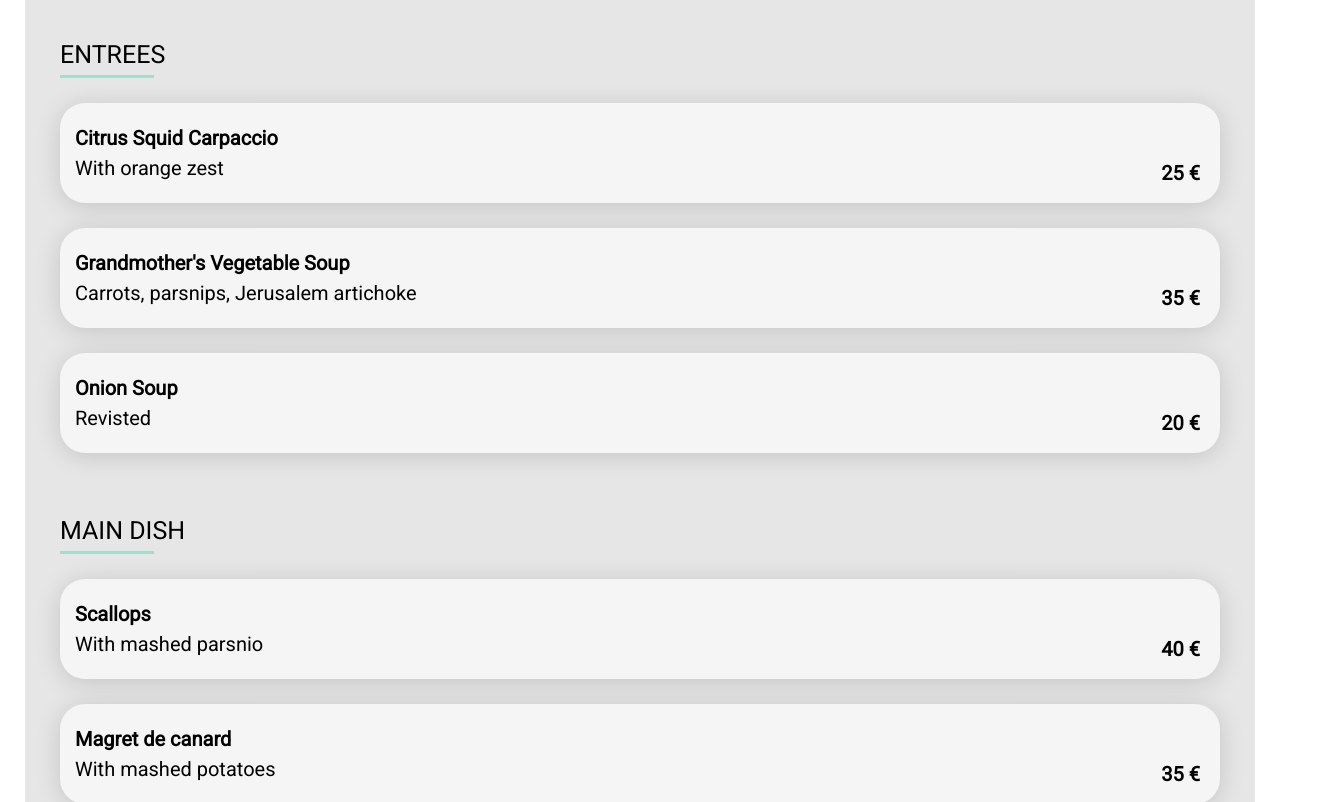
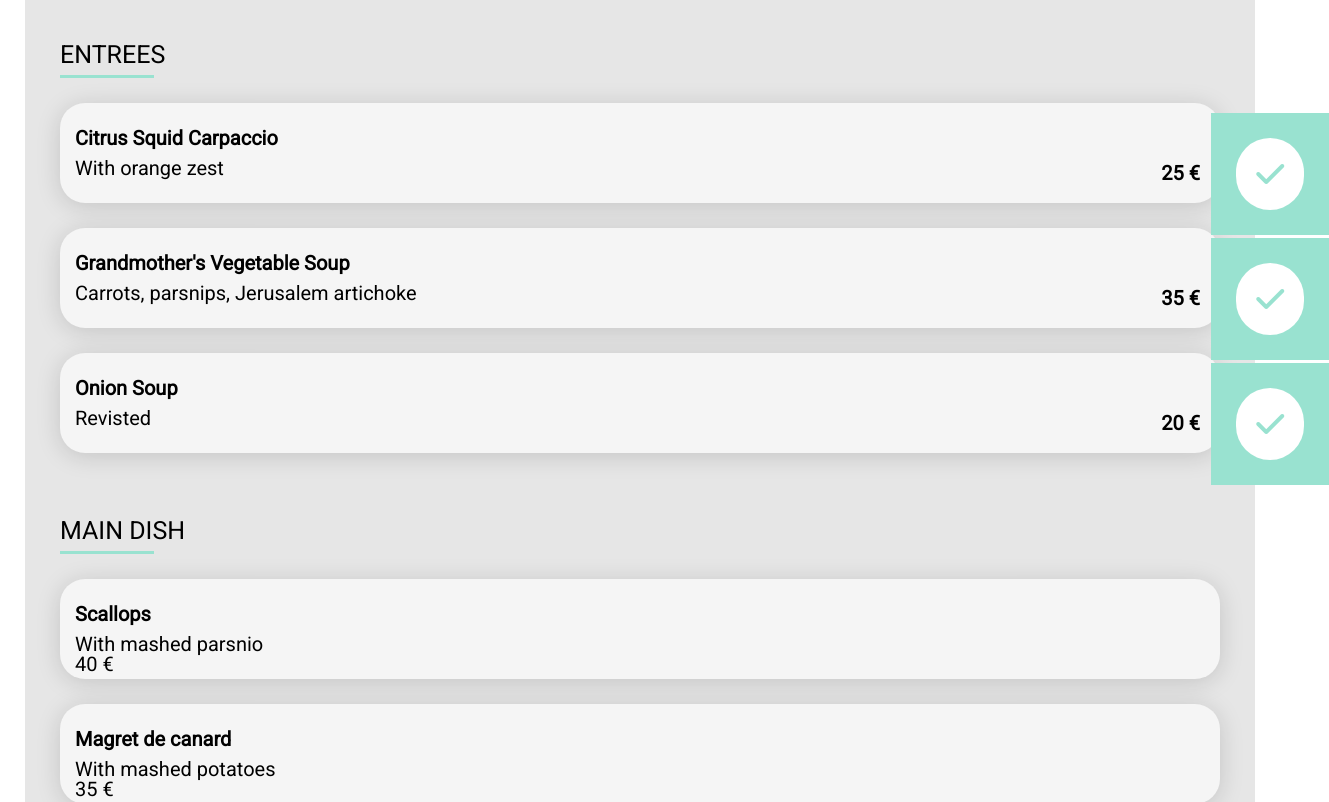
Before and after one commit to Brigitta-Nagy/MyFood-project2, a website: page restaurant.html in a window 1280 px wide. Shown: the part 849-1651 px from the top of the page, 1329 px wide, since content can reach past the window. Drawn offline with Linux system fonts and the light colour scheme; a web font is replaced by a local one.

Commit message:
tick div added

```diff
--- a/restaurant.html
+++ b/restaurant.html
@@ -31,17 +31,32 @@
       <div class="card">
          <p class="meal-name">Citrus Squid Carpaccio</p>
          <p>With orange zest</p>
+       <div class="tick-fee-container">
           <p class="fee">25 &euro;</p>
+        <div class="tick">
+          <i class="fa-solid fa-check fa-2x"></i>
+        </div>
+       </div>
       </div>
       <div class="card card2">
          <p class="meal-name">Grandmother's Vegetable Soup</p>
           <p>Carrots, parsnips, Jerusalem artichoke</p>
+        <div class="tick-fee-container">
           <p class="fee">35 &euro;</p>
+          <div class="tick">
+            <i class="fa-solid fa-check fa-2x"></i>
+          </div>
+        </div>
       </div>
       <div class="card card3">
           <p class="meal-name">Onion Soup</p>
           <p>Revisted</p>
+        <div class="tick-fee-container">
            <p class="fee">20 &euro;</p>
+          <div class="tick">
+            <i class="fa-solid fa-check fa-2x"></i>
+          </div>
+      </div>
       </div>
     </div>
     <div class="entrees-cards">
--- a/scss/pages/_home.scss
+++ b/scss/pages/_home.scss
@@ -91,6 +91,7 @@ body {
        font-weight: $font-weight-nearly-bold;
        background-color: $primary-color;
        border-radius: 50px;
+       color: #fff;
 
 
      }
--- a/scss/pages/_menu.scss
+++ b/scss/pages/_menu.scss
@@ -92,12 +92,29 @@
   }
  }
 
-.fee{
+.tick-fee-container{
   align-self: flex-end;
   font-weight: $font-weight-bold;
-  margin: -15px 5px;
+  margin: -15px 5px 25px;
+
+  height: 100px;
+
 }
+.fa-check{
+  color: $tertiary-color;
+  padding: 20px;
+  background-color: #fff;
+  border-radius: 50px;
+  margin: 25px;
 
+
+}
+ .tick{
+  position: absolute;
+  margin: -70px 50px;
+   background-color: $tertiary-color;
+
+ }
  .card2{
   animation: slide-up 1.8s ease;
  }
```
Also changed, not shown: css/style.css. Lines whose indentation alone changed are shown as unchanged.
